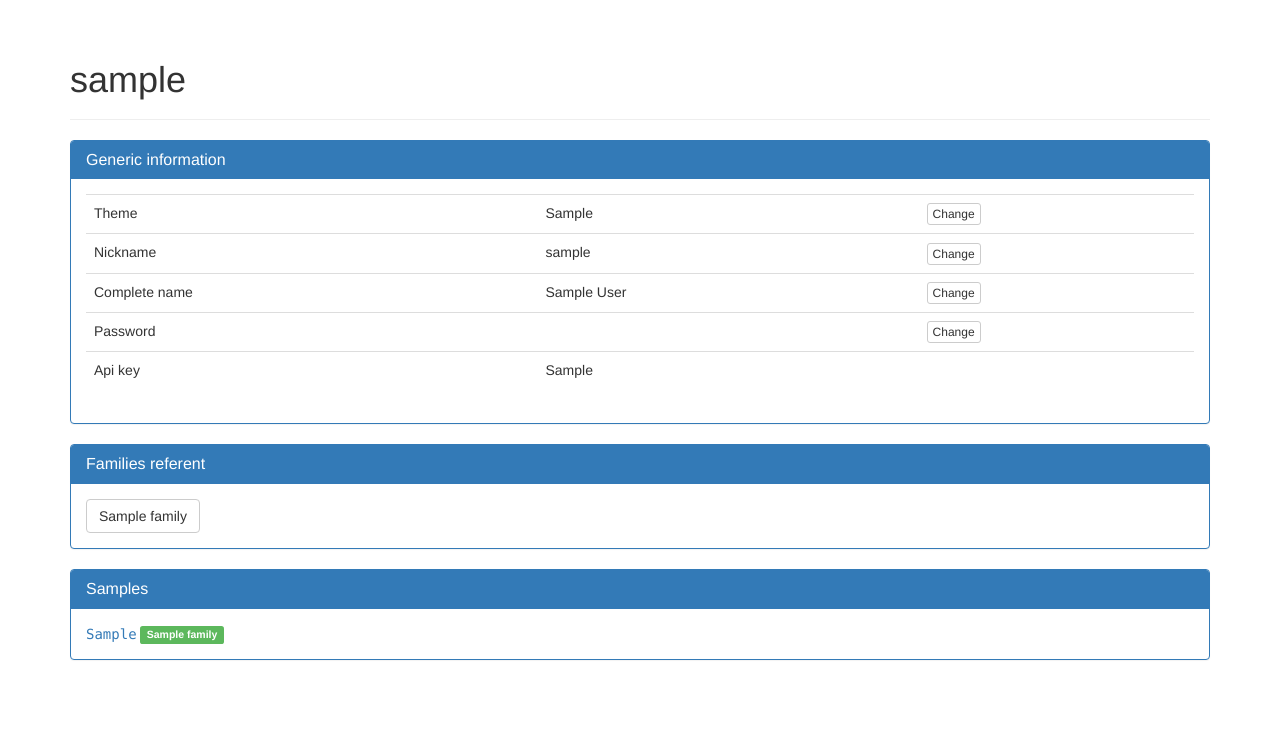
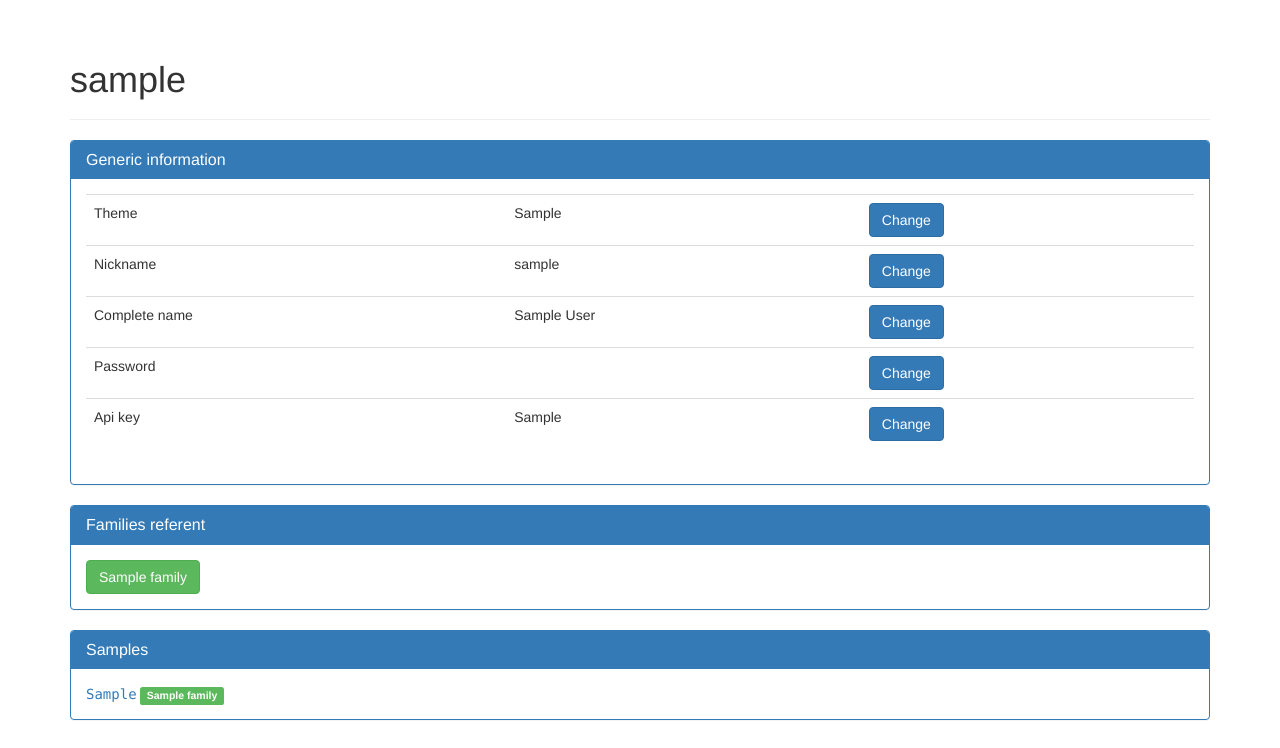
Before and after one commit to ANSSI-FR/polichombr, a Flask app: template poli/templates/user.html in a window 1280 px wide. Shown: the part 52-800 px from the top of the page. Run offline with Flask 2, Linux system fonts and the light colour scheme; the template is opened without the code that fills it: values that come from a table or form of the project are taken from there, others are empty; a user stored in the database is signed in; tables that the repository leaves empty hold one stand-in row (values such as "Sample post"); parts of the project's set-up code (start-up, migrations or seed data) failed here and were passed over; some libraries are stand-ins or nearby versions.

Commit message:
Add endpoint and template to renew user api key

```diff
--- a/poli/templates/user.html
+++ b/poli/templates/user.html
@@ -15,7 +15,7 @@
 					<td>Theme</td>
 					<td>{{user.theme}}</td>
 					<td>
-						<a data-toggle="collapse" data-target="#changetheme" class="btn btn-xs btn-default">Change</a>
+						<a data-toggle="collapse" data-target="#changetheme" class="btn btn-primary">Change</a>
 						<div class="collapse" id="changetheme">
 							{{wtf.quick_form(chthemeform)}}
 						</div>
@@ -25,7 +25,7 @@
 					<td>Nickname</td>
 					<td>{{user.nickname}}</td>
 					<td>
-						<a data-toggle="collapse" data-target="#changenick" class="btn btn-xs btn-default">Change</a>
+						<a data-toggle="collapse" data-target="#changenick" class="btn btn-primary">Change</a>
 						<div class="collapse" id="changenick">
 						{{wtf.quick_form(chnickform)}}
 						</div>
@@ -35,7 +35,7 @@
 					<td>Complete name</td>
 					<td>{{user.completename}}</td>
 					<td>
-						<a data-toggle="collapse" data-target="#changename" class="btn btn-xs btn-default">Change</a>
+						<a data-toggle="collapse" data-target="#changename" class="btn btn-primary">Change</a>
 						<div class="collapse" id="changename">
 							{{wtf.quick_form(chnameform)}}
 						</div>
@@ -45,7 +45,7 @@
 					<td>Password</td>
 					<td></td>
 					<td>
-						<a data-toggle="collapse" data-target="#changepassword" class="btn btn-xs btn-default">Change</a>
+						<a data-toggle="collapse" data-target="#changepassword" class="btn btn-primary">Change</a>
 						<div class="collapse" id="changepassword">
 							{{wtf.quick_form(chpassform)}}
 						</div>
@@ -53,7 +53,8 @@
 				</tr>
 				<tr>
 					<td>Api key</td>
-					<td colspan="2">{{user.api_key}}</td>
+					<td>{{user.api_key}}</td>
+					<td><a class="btn btn-primary" href="/user/{{user.id}}/renew_api_key">Change</a></td>
 				</tr>
 			</table>
 		</div>
@@ -64,7 +65,7 @@
 		</div>
 		<div class="panel-body">
 			{% for f in user.families %}
-				<a href="/family/{{f.id}}/" class="btn btn-default">{{f.name}}</a>
+				<a href="/family/{{f.id}}/" class="btn btn-{{familycolorbystatus(f)}}">{{f.name}}</a>
 			{% endfor %}
 		</div>
 	</div>
```
Also changed, not shown: poli/views/webui_user.py (+11 -1 lines).
